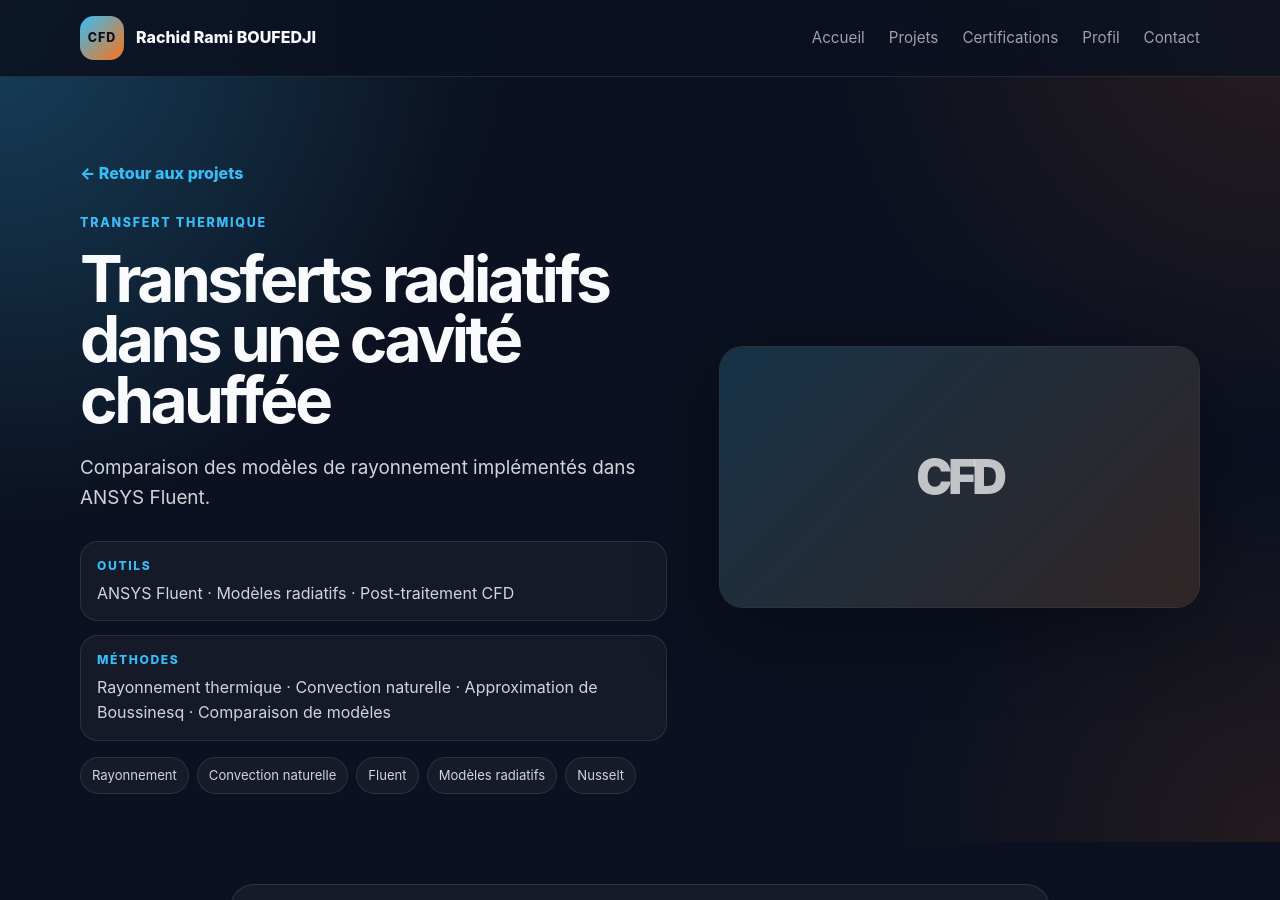
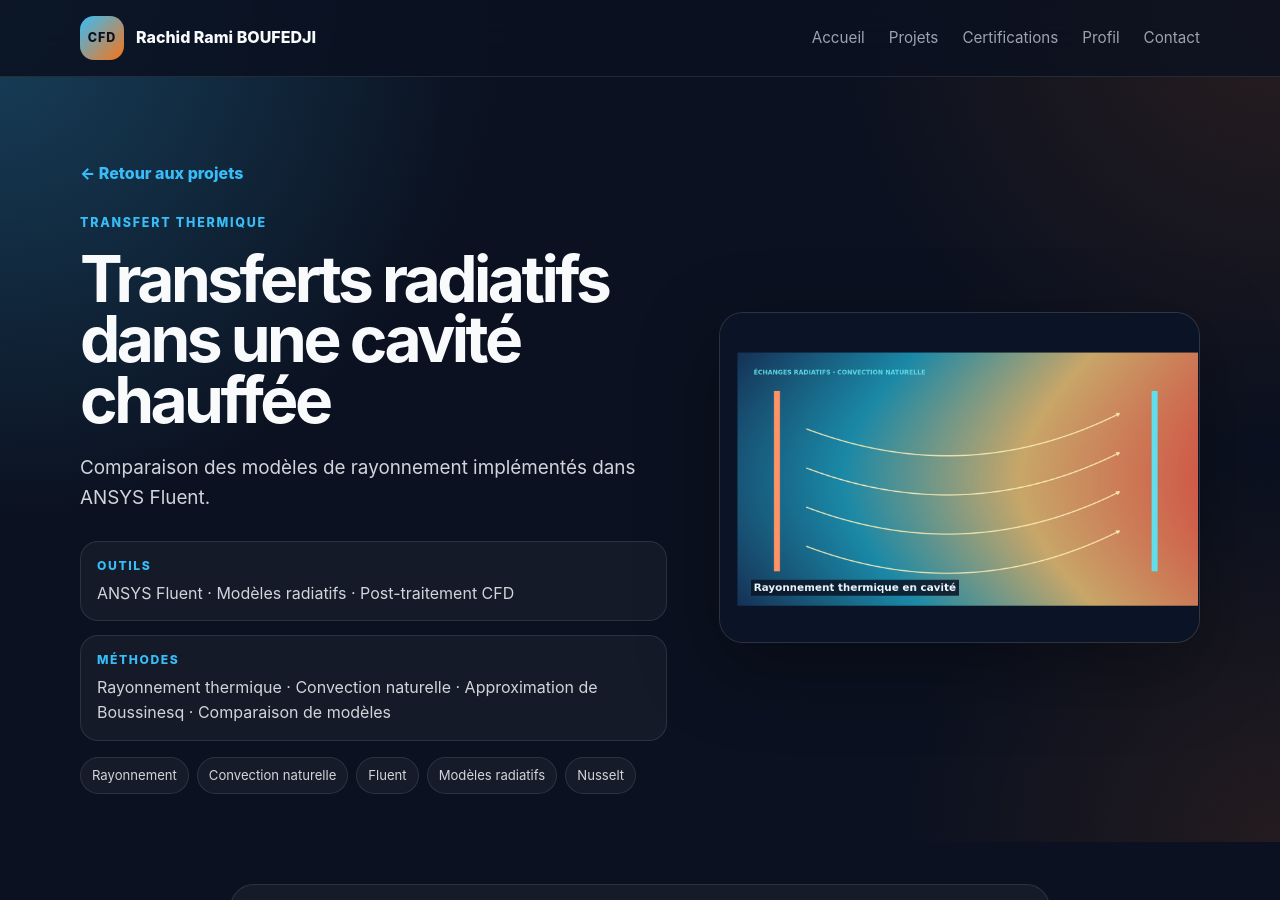
Before and after one commit to ramiboufedji-projets/ramiboufedji-projets.github.io, a Jekyll site: the page built from _projects/transferts-radiatifs-fluent.md, in a window 1280 px wide and 900 px high. Built offline with Jekyll 4.4.1, drawn with Linux system fonts in a browser that asks for light colours.

Commit message:
Update image path in transferts-radiatifs-fluent.md

```diff
--- a/_projects/transferts-radiatifs-fluent.md
+++ b/_projects/transferts-radiatifs-fluent.md
@@ -4,7 +4,7 @@ subtitle: "Comparaison des modèles de rayonnement implémentés dans ANSYS Flue
 order: 9
 featured: false
 domain: "Transfert thermique"
-image: ""
+image: "assets/images/ projects/transferts-radiatifs-fluent.png"
 tools:
   - ANSYS Fluent
   - Modèles radiatifs
```
